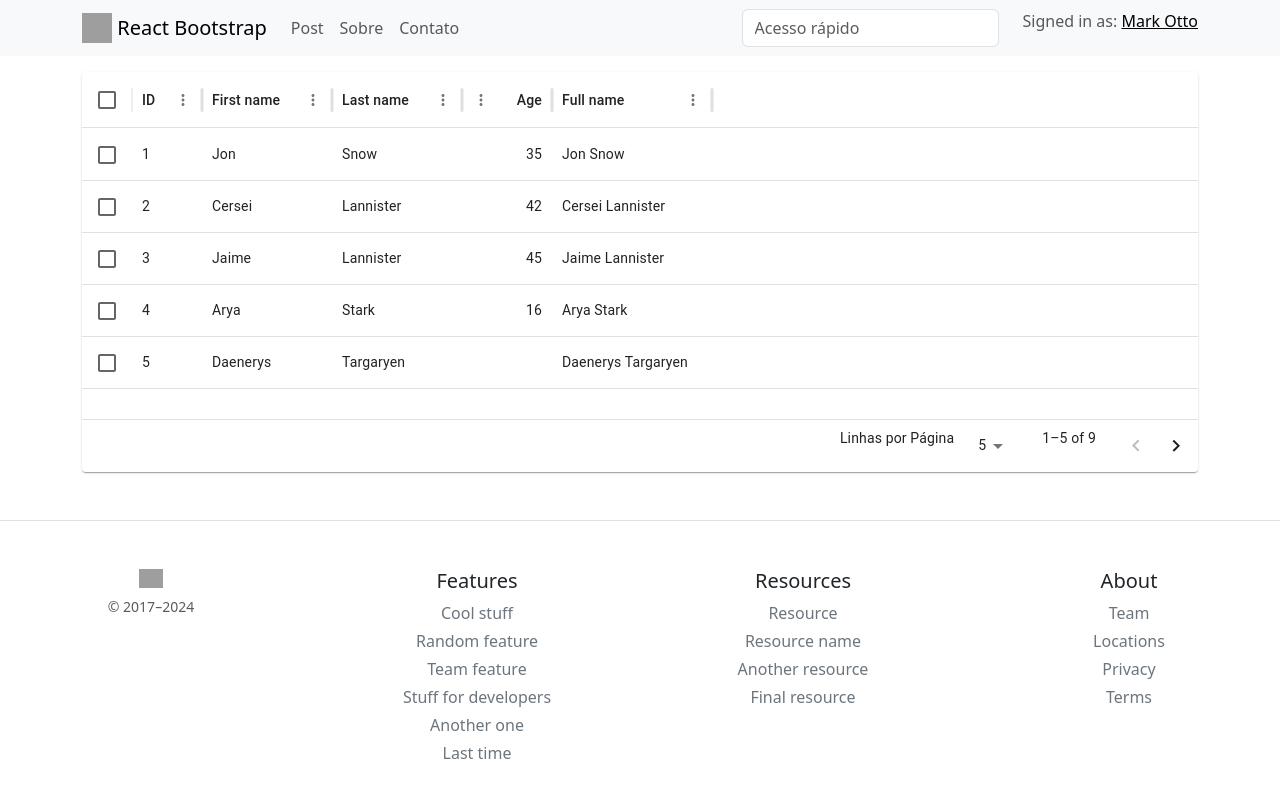
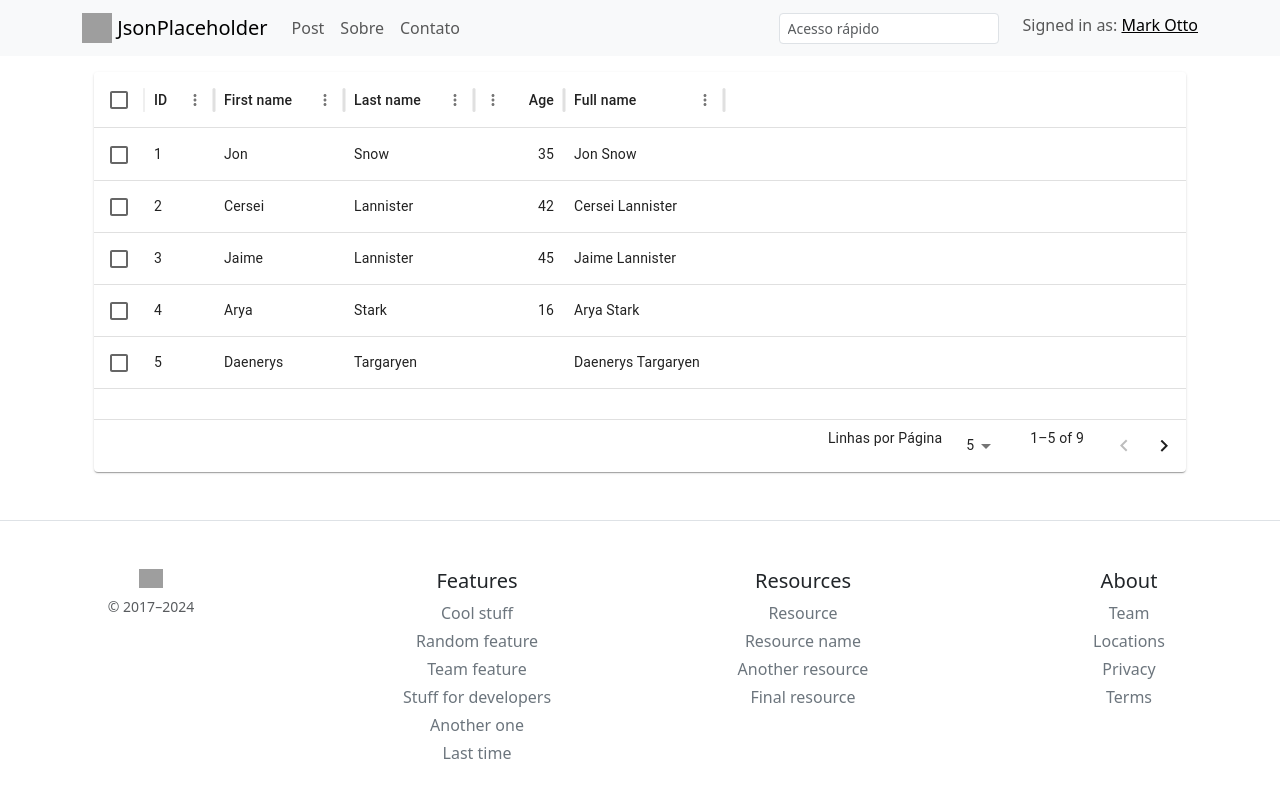
Before and after one commit to angelolustosa/react-post-app, a React (Vite) app: page /home in a window 1280 px wide. Shown: the top 798 px of the page. Built offline with nearby package versions, Linux system fonts and the light colour scheme; grey boxes are pictures that could not be loaded.

Commit message:
Adicionado o Outlet para as páginas fora o login

```diff
--- a/src/components/header/Header.jsx
+++ b/src/components/header/Header.jsx
@@ -1,5 +1,5 @@
 import React from 'react'
-import {  Col, Container, Form, Nav, Navbar, Row } from 'react-bootstrap'
+import { Col, Container, Form, Nav, Navbar, Row } from 'react-bootstrap'
 
 export const Header = () => {
     return (
@@ -14,7 +14,7 @@
                             height="30"
                             className="d-inline-block align-top"
                         />{' '}
-                        React Bootstrap
+                        JsonPlaceholder
                     </Navbar.Brand>
                     <Navbar.Collapse id="basic-navbar-nav">
                         <Nav className="me-auto">
@@ -28,15 +28,16 @@
                             <Row>
                                 <Col xs="auto">
                                     <Form.Control
+                                        size='sm'
                                         type="text"
                                         placeholder="Acesso rápido"
                                         className=" mr-sm-2"
                                     />
                                 </Col>
                                 <Col xs="auto">
-                                <Navbar.Text>
-                            Signed in as: <a href="#login">Mark Otto</a>
-                        </Navbar.Text>
+                                    <Navbar.Text>
+                                        Signed in as: <a href="#login">Mark Otto</a>
+                                    </Navbar.Text>
                                 </Col>
                             </Row>
                         </Form>
--- /dev/null
+++ b/src/components/layout/Layout.jsx
@@ -0,0 +1,18 @@
+import React from 'react'
+import { Header } from '../header/Header'
+import { Footer } from '../footer/Footer'
+import { Container } from 'react-bootstrap'
+import { Outlet } from 'react-router-dom'
+
+export const Layout = () => {
+  return (
+    <div>
+        <Header />
+        <Container>
+            {/* Outlet será substituído pelo componente filho na declaração da rota */}
+            <Outlet />
+        </Container>
+        <Footer />
+    </div>
+  )
+}
--- a/src/main.jsx
+++ b/src/main.jsx
@@ -9,12 +9,16 @@
 import 'bootstrap/dist/css/bootstrap.min.css';
 import { Contato } from './pages/contato/Contato.jsx'
 import { Sobre } from './sobre/Sobre.jsx'
+import { Layout } from './components/layout/Layout.jsx'
 
 const router = createBrowserRouter([
   {
     path: '/',
     element: <Login />,
   },
+  {
+    element: <Layout />,
+    children: [
       {
         path: '/home',
         element: <Home />,
@@ -31,6 +35,8 @@
         path: '/sobre',
         element: <Sobre />,
       }
+    ]
+  }
 ])
 
 createRoot(document.getElementById('root')).render(
--- a/src/pages/home/Home.jsx
+++ b/src/pages/home/Home.jsx
@@ -7,11 +7,9 @@
 export const Home = () => {
     return (
         <div>
-            <Header />
             <Container>
                 <Table />
             </Container>
-            <Footer />
         </div>
     )
 }
```
Lines whose indentation alone changed are shown as unchanged.
